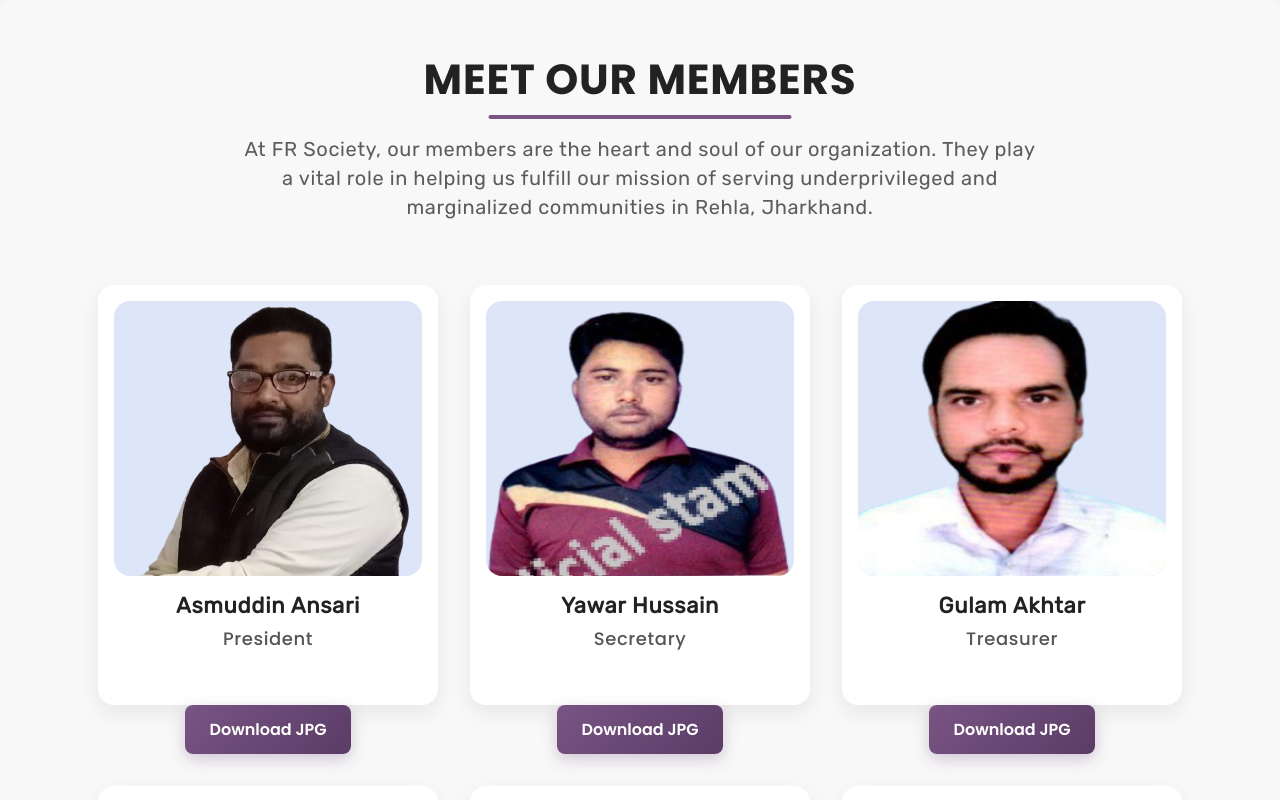
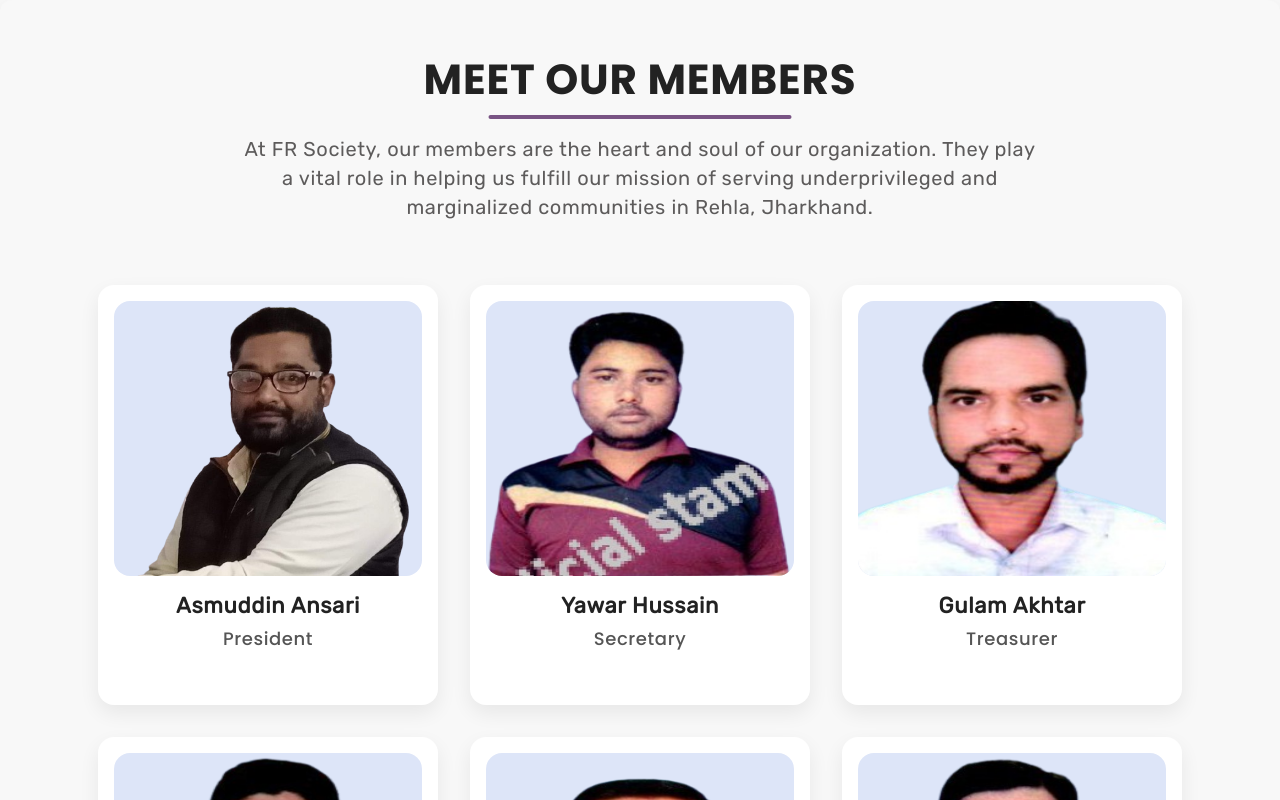
Before and after one commit to MasumRaza1/jashneraza, a React (Create React App) app: page /members in a window 1280 px wide. Shown: the top 800 px of the page. Built offline with nearby package versions, Linux system fonts and the light colour scheme.

Commit message:
Initial commit

```diff
--- a/package.json
+++ b/package.json
@@ -2,7 +2,7 @@
   "name": "jashneraza",
   "version": "0.1.0",
   "private": true,
-  "homepage": "https://your-username.github.io/jashneraza",
+  "homepage": "/",
   "dependencies": {
     "@fortawesome/fontawesome-svg-core": "^6.4.0",
     "@fortawesome/free-brands-svg-icons": "^6.5.2",
--- a/src/Components/Hero.js
+++ b/src/Components/Hero.js
@@ -45,7 +45,7 @@ function Hero() {
           FR Society, a non-profit in Rehla, Jharkhand, empowers underprivileged communities by providing medical and educational support for a brighter future.
           </p>
           <p className="text-descritpion">
-          <p style={{ fontSize: "1rem", fontStyle: "italic", color: "#333", padding:"20px 0px 0px 0px", fontFamily: "'merriweather'"}}>
+          <p style={{ fontSize: "1rem", fontStyle: "italic", color: "#333", padding:"40px 0px 0px 0px", fontFamily: "'merriweather'"}}>
   Mehre Charkhe Nubuwwat pe Roshān Durūd <br />
   Ghul-e-Bāgh-e-Risālat pe Lākhōñ Salām...
 </p>
--- a/src/Components/Mission.js
+++ b/src/Components/Mission.js
@@ -51,10 +51,11 @@ const Ourmissions = () => {
                 </p>
 
 
-                <p style={{ fontSize: "1rem", fontStyle: "italic", color: "#795484", padding:"20px 0px 30px 0px", fontFamily: "'merriweather'", letterSpacing:1}}>
+                <p className="quote">
   Yā Ilāhī sard-e-mehrī par ho jab khurshīd-e-ḥashr, <br />
-Sayyad-e-besāyah ke zill-e-lawā kā sāth ho...
+  Sayyad-e-besāyah ke zill-e-lawā kā sāth ho...
 </p>
+
                 <div className="ourmissions-grid">
                     {missions.map((mission, index) => (
                         <div
--- a/src/Components/Volunteer.js
+++ b/src/Components/Volunteer.js
@@ -43,33 +43,7 @@ function Volunteer() {
     { img: profile6, name: "Mr. Jamshed Alam", title: "Volunteer", stars: "4.8", reviews: "0" },
   ];
 
-  const handleDownload = async (id) => {
-    const cardElement = document.getElementById(id);
-    if (!cardElement) return;
 
-    // Ensure fonts are loaded
-    await document.fonts.ready;
-
-    // Temporarily hide the button to avoid capturing it
-    const button = cardElement.querySelector(".download-btn");
-    button.style.visibility = "hidden";
-
-    // Fix background & resolution
-    const canvas = await html2canvas(cardElement, {
-      backgroundColor: "#ffffff",
-      scale: 2, // Higher resolution
-      useCORS: true,
-    });
-
-    // Restore button visibility
-    button.style.visibility = "visible";
-
-    // Save image
-    const link = document.createElement("a");
-    link.href = canvas.toDataURL("image/jpeg");
-    link.download = `${id}.jpg`;
-    link.click();
-  };
 
 
 
@@ -89,9 +63,7 @@ function Volunteer() {
         {members.map((member, index) => (
           <div key={index} id={`card-${index}`} className="doctor-card-container">
             <VolunteerCard {...member} />
-            <button className="download-btn" onClick={() => handleDownload(`card-${index}`)}>
-  Download JPG
-    </button>
+
 
           </div>
         ))}
--- a/src/Components/VolunteerCard.js
+++ b/src/Components/VolunteerCard.js
@@ -8,11 +8,8 @@ function VolunteerCard(props) {
       <img src={props.img} alt={props.name} className="dt-card-img" />
       <p className="dt-card-name">{props.name}</p>
       <p className="dt-card-title">{props.title}</p>
-      <p className="dt-card-stars">
 
 
-        {/* <span className="dt-card-reviews"> (₹{props.reviews}+  Donated)</span> */}
-      </p>
     </div>
   );
 }
--- a/src/Styles/Mission.css
+++ b/src/Styles/Mission.css
@@ -168,3 +168,12 @@
         width: 100%; /* Make cards take up more space */
     }
 }
+.quote {
+    font-size: 1rem;
+    font-style: italic;
+    color: #795484;
+    padding: 20px 0px 30px 0px;
+    font-family: 'Merriweather', serif;
+    letter-spacing: 1px;
+    display: block;
+  }
```
Also changed, not shown: 1 other file (tests, documents, lock files or other folders).
